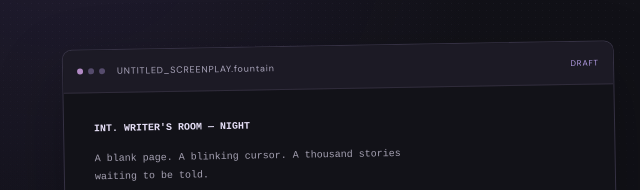
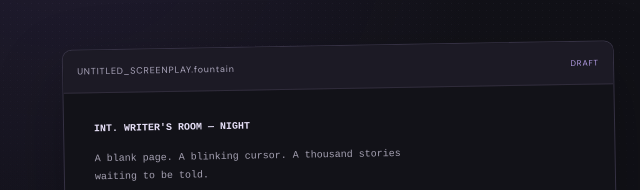
Before and after one commit to HemantGOfficial/papercut, a plain HTML site: page signup.html in a window 1280 px wide. Shown: the part 455-645 px from the top of the page, 0-640 px from the left. Drawn offline with nearby package versions, Linux system fonts and the light colour scheme.

Commit message:
Update signup.html

```diff
--- a/signup.html
+++ b/signup.html
@@ -42,9 +42,7 @@
 
                 <div class="script-preview">
                     <div class="script-toolbar">
-                        <div class="window-dots">
-                            <span></span><span></span><span></span>
-                        </div>
+
                         <span>UNTITLED_SCREENPLAY.fountain</span>
                         <span class="preview-status">DRAFT</span>
                     </div>
```
